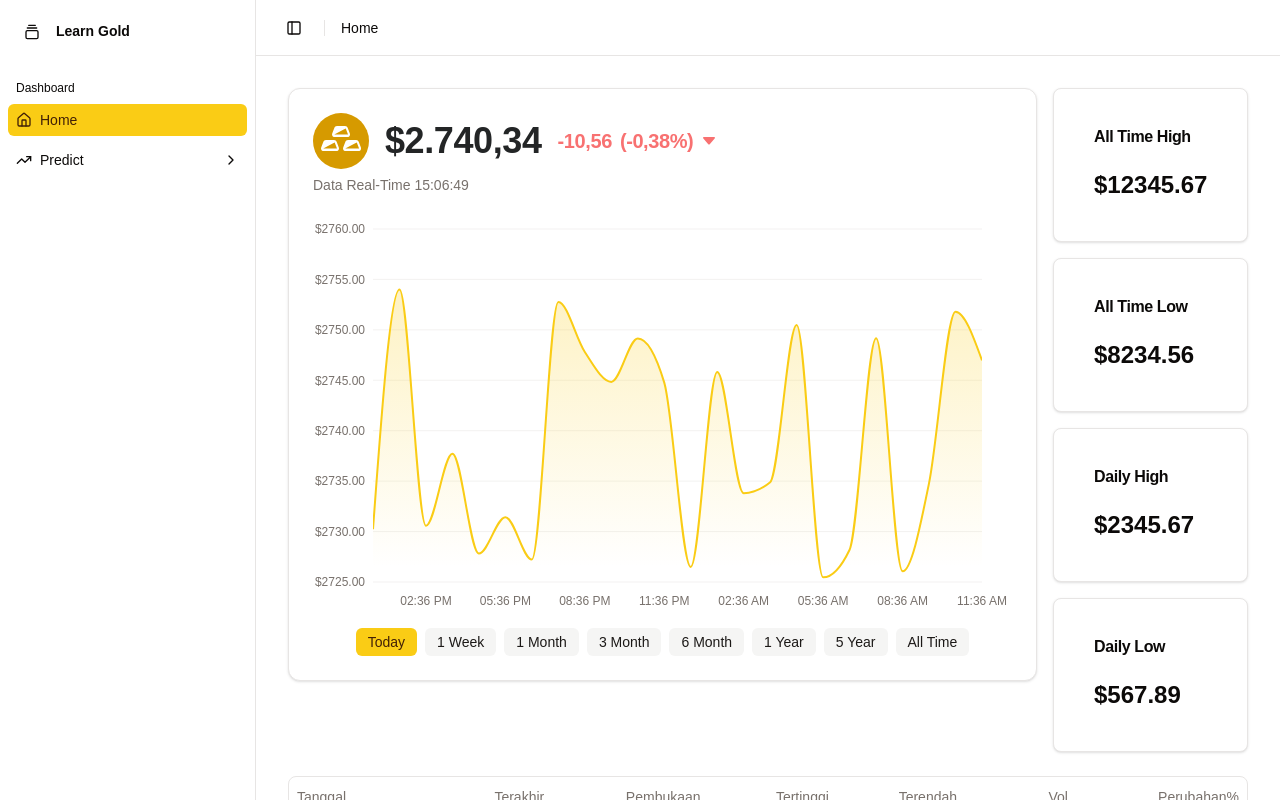
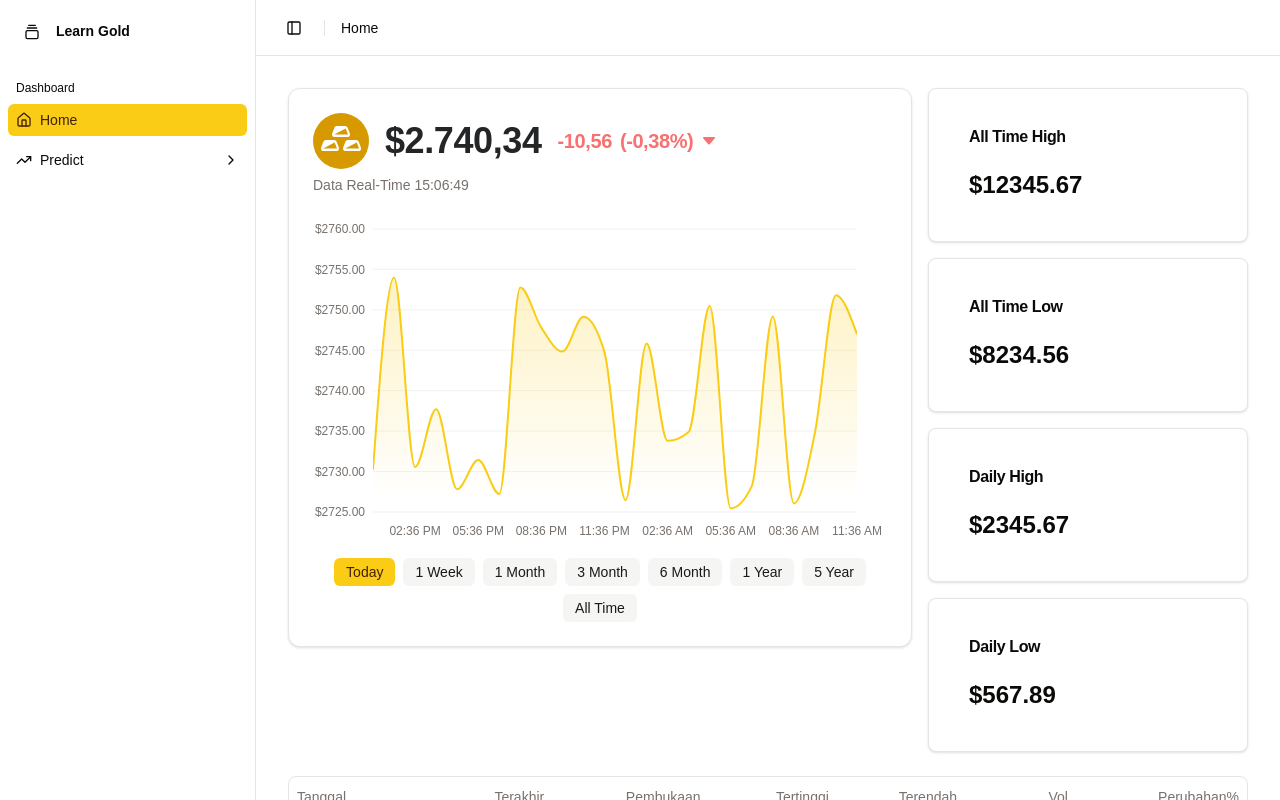
Before and after one commit to Fahridanaa/gold-prediction, a Next.js app: page /dashboard in a window 1280 px wide. Shown: the top 800 px of the page. Built offline with nearby package versions, Linux system fonts and the light colour scheme.

Commit message:
fix: add width on card container

```diff
--- a/src/app/dashboard/page.tsx
+++ b/src/app/dashboard/page.tsx
@@ -9,10 +9,10 @@ export default function Home() {
 	return (
 		<main className="p-4 sm:p-6 lg:p-8  mx-auto">
 			<div className="flex flex-col lg:flex-row gap-4">
-				<section className="flex-1 rounded-lg">
+				<section className="flex-1 min-w-0 rounded-lg">
 					<PriceChart className="w-full" />
 				</section>
-				<aside className="grid grid-cols-2 lg:grid-cols-1 gap-4">
+				<aside className="grid grid-cols-2 lg:grid-cols-1 gap-4 lg:w-80">
 					<PriceCard title="All Time High" price={12345.67} />
 					<PriceCard title="All Time Low" price={8234.56} />
 					<PriceCard title="Daily High" price={2345.67} />
--- a/src/components/PriceCard.tsx
+++ b/src/components/PriceCard.tsx
@@ -14,7 +14,7 @@ export function PriceCard({
 	...props
 }: PriceCardProps) {
 	return (
-		<Card className="rounded-lg border p-4 max-w-80" {...props}>
+		<Card className="rounded-lg border p-4" {...props}>
 			<CardHeader>
 				<CardTitle>{title}</CardTitle>
 			</CardHeader>
```
